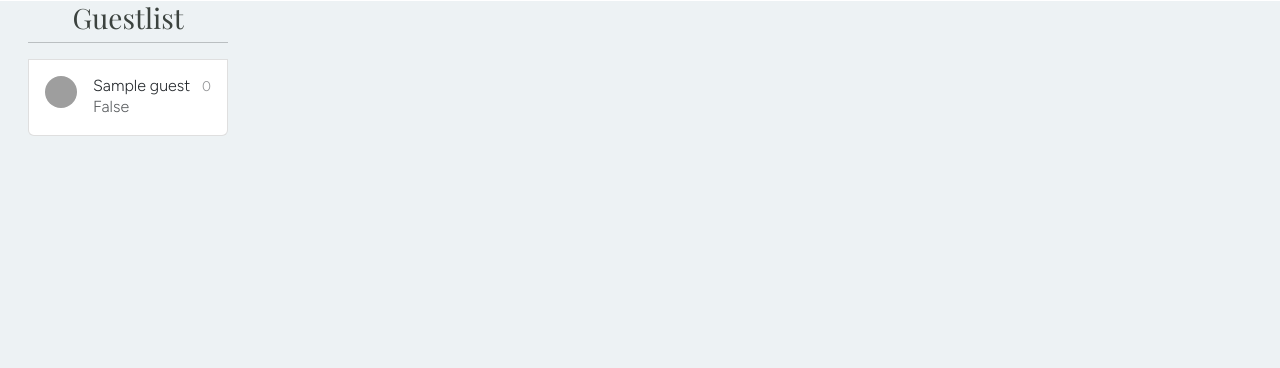
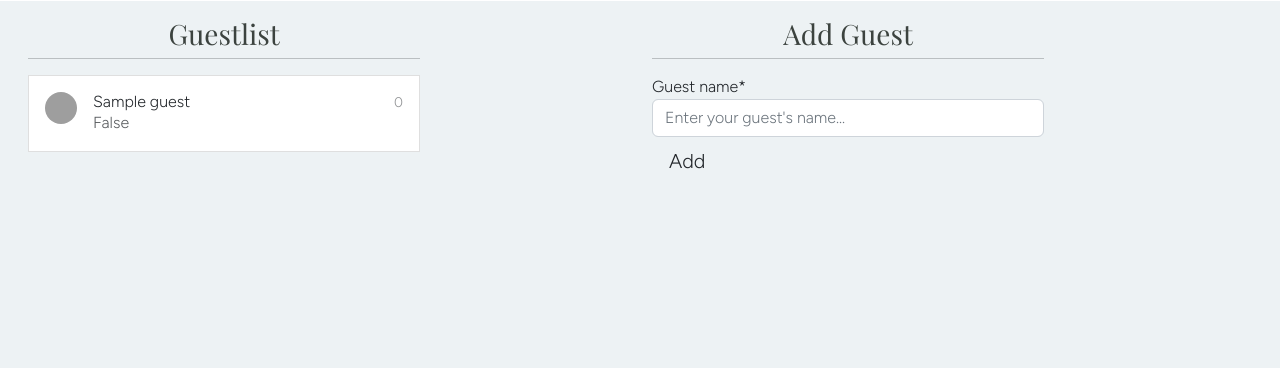
Before and after one commit to Rob-Mundy/p4-weddingapp, a Django app: page /guestlist/ in a window 1280 px wide. Shown: the part 59-427 px from the top of the page. Run offline with Django 3.2, Linux system fonts and the light colour scheme; a user stored in the database is signed in; tables that the repository leaves empty hold one stand-in row (values such as "Sample post"); some libraries are stand-ins or nearby versions; some web fonts are replaced; grey boxes are pictures that could not be loaded.

Commit message:
Add ability to create guests on guestlist.html

```diff
--- a/static/css/style.css
+++ b/static/css/style.css
@@ -6,6 +6,11 @@
 h1, h2, h3 {
     font-family: 'Playfair Display', serif;
     color: #3c433f;
+}
+
+ul, ol {
+    list-style-type: none;
+    padding-left: 0;
 }
 
 .navbar-brand {
--- /dev/null
+++ b/static/scripts/main.js
@@ -0,0 +1,31 @@
+// Submit guest on submit
+$('#add-guest-form').on('submit', function(event){
+    event.preventDefault();
+    console.log("guest submitted!")  // sanity check
+    add_guest();
+});
+
+// AJAX for posting
+function add_guest() {
+    console.log("add guest is working!") // sanity check
+    $.ajax({
+        url : "guestlist/", // the endpoint
+        type : "POST", // http method
+        data : { the_guest : $('#guest-name').val() }, // data sent with the post request
+
+        // handle a successful response
+        success : function(json) {
+            $('#guest-name').val(''); // remove the value from the input
+            console.log(json); // log the returned json to the console
+            $("#talk").prepend("<li><strong>"+json.guest+"</strong> - <em> "+json.user+"</em> - <span> </span></li>");
+            console.log("success"); // another sanity check
+        },
+
+        // handle a non-successful response
+        error : function(xhr,errmsg,err) {
+            $('#results').html("<div class='alert-box alert radius' data-alert>Oops! We have encountered an error: "+errmsg+
+                " <a href='#' class='close'>&times;</a></div>"); // add the error to the dom
+            console.log(xhr.status + ": " + xhr.responseText); // provide a bit more info about the error to the console
+        }
+    });
+};
--- a/templates/edit_guest.html
+++ b/templates/edit_guest.html
@@ -12,7 +12,7 @@
 
         <div class="card mb-3">
 
-          Edit Guest
+          <h3 class="text-center">Edit Guest</h3>
           <form method="post" style="margin-top: 1.3em;" action="{% url 'edit_guest' slug=instance.slug %}">
             {% csrf_token %}
             {{ form|crispy }}
--- a/templates/guestlist.html
+++ b/templates/guestlist.html
@@ -1,19 +1,21 @@
 {% extends "base.html" %}{% block content %}
+{% load crispy_forms_tags %}
 
 <!-- {% if user.is_authenticated %} -->
 
 <div class="container-fluid">
     <div class="row">
-        <div class="d-flex gap-2 w-100 justify-content-between">
+        <!-- <div class="d-flex gap-2 w-100 justify-content-between"> -->
+        <div class="col-4 mt-3">
             <!-- Guest Column -->
             {% if guests %}
 
             <div class="list-group w-auto" style="min-width: 200px">
                 <h3 class="text-center">Guestlist</h3>
                 <hr class="mt-0">
-
+                <ul id="talk">
                     {% for guest in guests %}
-
+                    <li>
                         <a href="{{ guest.slug }}" class="list-group-item list-group-item-action d-flex gap-3 py-3"
                             aria-current="true">
                             <img src="https://res.cloudinary.com/dkdheuvab/image/upload/v1679052686/adsddssersases2398HV_lwidlc.jpg"
@@ -26,9 +28,9 @@
                                 <small class="opacity-50 text-nowrap">{{ guest.invited }}</small>
                             </div>
                         </a>
-
+                    </li>
                     {% endfor %}
-
+                </ul>
                 {% else %}
                 <p>You do not have any guests in your guestlist</p>
                 {% endif %}
@@ -36,8 +38,36 @@
             </div>
         </div>
 
+        <!-- Spacing Column -->
+        <div class="col-2 mt-3">
+        </div>
+
+        <!-- add guest form -->
+        <div class="col-4 mt-3">
+            <div class="list-group w-auto" style="min-width: 200px">
+                <h3 class="text-center">Add Guest</h3>
+                <hr class="mt-0">
+                <div class="row white">
+                    <div class="columns large-12">
+
+                        <form method="POST" id="add-guest-form" action="{% url 'guestlist' %}">
+                            {% csrf_token %}
+                            <div class="fieldWrapper" id="the_guest">
+                                {{ form | crispy }}
+                            </div>
+                            <div id="results"></div> <!-- errors go here -->
+                            <button type="submit" class="btn btn-signup btn-lg">Add</button>
+                        </form>
+
+                    </div>
+                </div>
+            </div>
+        </div>
+    </div>
+</div>
+
 <div class="b-example-divider"></div>
 
 <!-- {% endif %} -->
-
+<script src="/static/scripts/main.js"></script>
 {%endblock%}
--- a/weddingapp/forms.py
+++ b/weddingapp/forms.py
@@ -1,3 +1,4 @@
+from django import forms
 from django.forms import ModelForm
 from .models import Event, Guest
 
@@ -8,13 +9,24 @@
         fields = ['event_name', 'event_date', 'event_time']
 
 
-class createGuestForm(ModelForm):
+class addGuestForm(ModelForm):
     class Meta:
         model = Guest
-        fields = ['guest_name', 'email']
+        exclude = [
+            'user', 'email', 'event', 'attending', 'plus_one_attending',
+            'message_to_couple', 'invited'
+            ]
+        fields = ['guest_name']
+        widgets = {
+            'guest_name': forms.TextInput(attrs={
+                'id': 'guest-name',
+                'required': True,
+                'placeholder': "Enter your guest's name..."
+            }),
+        }
 
 
 class editGuestForm(ModelForm):
     class Meta:
         model = Guest
-        exclude = ['user', 'slug']
+        exclude = ['user', 'slug', 'message_to_couple']
--- a/weddingapp/models.py
+++ b/weddingapp/models.py
@@ -37,8 +37,8 @@
     slug = models.SlugField(max_length=200, unique=True)
     email = models.EmailField()
     event = models.ForeignKey(
-        Event, on_delete=models.CASCADE, null=False, blank=False,
-        related_name='guests', default=int(1)
+        Event, on_delete=models.CASCADE, null=True, blank=True,
+        related_name='guests'
         )
     attending = models.BooleanField(
         "Attending?", default='', choices=IS_ATTENDING_CHOICES, null=True
--- a/weddingapp/urls.py
+++ b/weddingapp/urls.py
@@ -6,5 +6,6 @@
     path('', views.EventList.as_view(), name='home'),
     path('create_event/', create_event, name='create_event'),
     path('guestlist/', views.GuestList.as_view(), name='guestlist'),
+    # path('add_guest/', add_guest, name='add_guest'),
     path('guestlist/<slug:slug>/', views.GuestDetail.as_view(), name='edit_guest'),
 ]
--- a/weddingapp/views.py
+++ b/weddingapp/views.py
@@ -1,9 +1,13 @@
 from django.shortcuts import render, redirect, get_object_or_404
+from django.http import HttpResponse
 from django.views import generic
 from .models import Guest, Event, User
 from django.core.mail import send_mail
 from django.conf import settings
-from .forms import createEventForm, editGuestForm
+from .forms import createEventForm, addGuestForm, editGuestForm
+from slugify import slugify
+
+import json
 
 
 class EventList(generic.ListView):
@@ -19,17 +23,113 @@
             # return user.events.all()
 
 
-class GuestList(generic.ListView):
-    model = Guest
-    queryset = Guest.objects.order_by('guest_name')
-    template_name = 'guestlist.html'
-    context_object_name = 'guests'
+# class GuestList(generic.ListView):
+#     model = Guest
+#     queryset = Guest.objects.order_by('guest_name')
+#     template_name = 'guestlist.html'
+#     context_object_name = 'guests'
+#     form = addGuestForm()
 
-    def get_queryset(self):
+#     def get_queryset(self):
+#         user = self.request.user
+#         if user.is_authenticated:
+#             return Guest.objects.filter(user=user)
+
+
+
+# def home(req):
+#     tmpl_vars = {
+#         'all_guests': Guest.objects.reverse(),
+#         'form': addGuestForm()
+#     }
+#     return render(req, 'index.html', tmpl_vars)
+
+
+class GuestList(generic.View):
+
+    def get(self, request, *args, **kwargs):
         user = self.request.user
-        if user.is_authenticated:
-            return Guest.objects.filter(user=user)
-        # return user.guests.all()
+        queryset = Guest.objects.filter(user=user)
+        context_object_name = 'guests'
+        form = addGuestForm(request.POST or None)
+
+        return render(
+            request,
+            "guestlist.html",
+            {
+                "form": form,
+                "guests": queryset
+            }
+        )
+    # This is where you left off
+    def post(self, request, *args, **kwargs):
+        # user = self.request.user
+        form = addGuestForm(data=request.POST)
+        if form.is_valid():
+            guest_list = form.save(commit=False)
+            guest_list.user = request.user
+            guest_list.slug = slugify(guest_list.guest_name)
+            guest_list.save()
+            form.save(commit=True)
+            return redirect("guestlist")
+
+        return render(
+            request,
+            "guestlist.html",
+            {
+                "form": form,
+            }
+        )
+
+    # def post(self, request, *args, **kwargs):
+    #     if request.method == 'POST':
+    #         user = self.request.user
+    #         guest_name = request.POST.get('the_guest')
+    #         response_data = {}
+
+    #         guest = Guest(guest_name=guest_name, user=request.user)
+    #         guest.save()
+
+    #         response_data['result'] = 'Create post successful!'
+    #         response_data['guestpk'] = guest.pk
+    #         response_data['guest'] = guest.guest_name
+    #         # response_data['created'] = guest.created.strftime('%B %d, %Y %I:%M %p')
+    #         response_data['user'] = guest.user.username
+
+    #         return HttpResponse(
+    #             json.dumps(response_data),
+    #             content_type="application/json"
+    #         )
+    #     else:
+    #         return HttpResponse(
+    #             json.dumps({"nothing to see": "this isn't happening"}),
+    #             content_type="application/json"
+    #         )
+
+
+# def add_guest(request):
+#     if request.method == 'POST':
+#         guest_name = request.POST.get('the_guest')
+#         response_data = {}
+
+#         guest = Guest(guest_name=guest_name, user=request.user)
+#         guest.save()
+
+#         response_data['result'] = 'Create post successful!'
+#         response_data['guestpk'] = guest.pk
+#         response_data['guest'] = guest.guest_name
+#         # response_data['created'] = guest.created.strftime('%B %d, %Y %I:%M %p')
+#         response_data['user'] = guest.user.username
+
+#         return HttpResponse(
+#             json.dumps(response_data),
+#             content_type="application/json"
+#         )
+#     else:
+#         return HttpResponse(
+#             json.dumps({"nothing to see": "this isn't happening"}),
+#             content_type="application/json"
+#         )
 
 
 def create_event(request):
@@ -54,9 +154,6 @@
         queryset = Guest.objects.filter(user=user)
         instance = get_object_or_404(queryset, slug=slug)
         form = editGuestForm(request.POST or None, instance=instance)
-        # if form.is_valid():
-        #     form.save()
-        #     return redirect("edit_guest")
 
         return render(
             request,
```
Also changed, not shown: templates/add_guest.html (added, +37 -0 lines), weddingapp/migrations/0003_alter_guest_event.py (added). Lines whose indentation alone changed are shown as unchanged.
